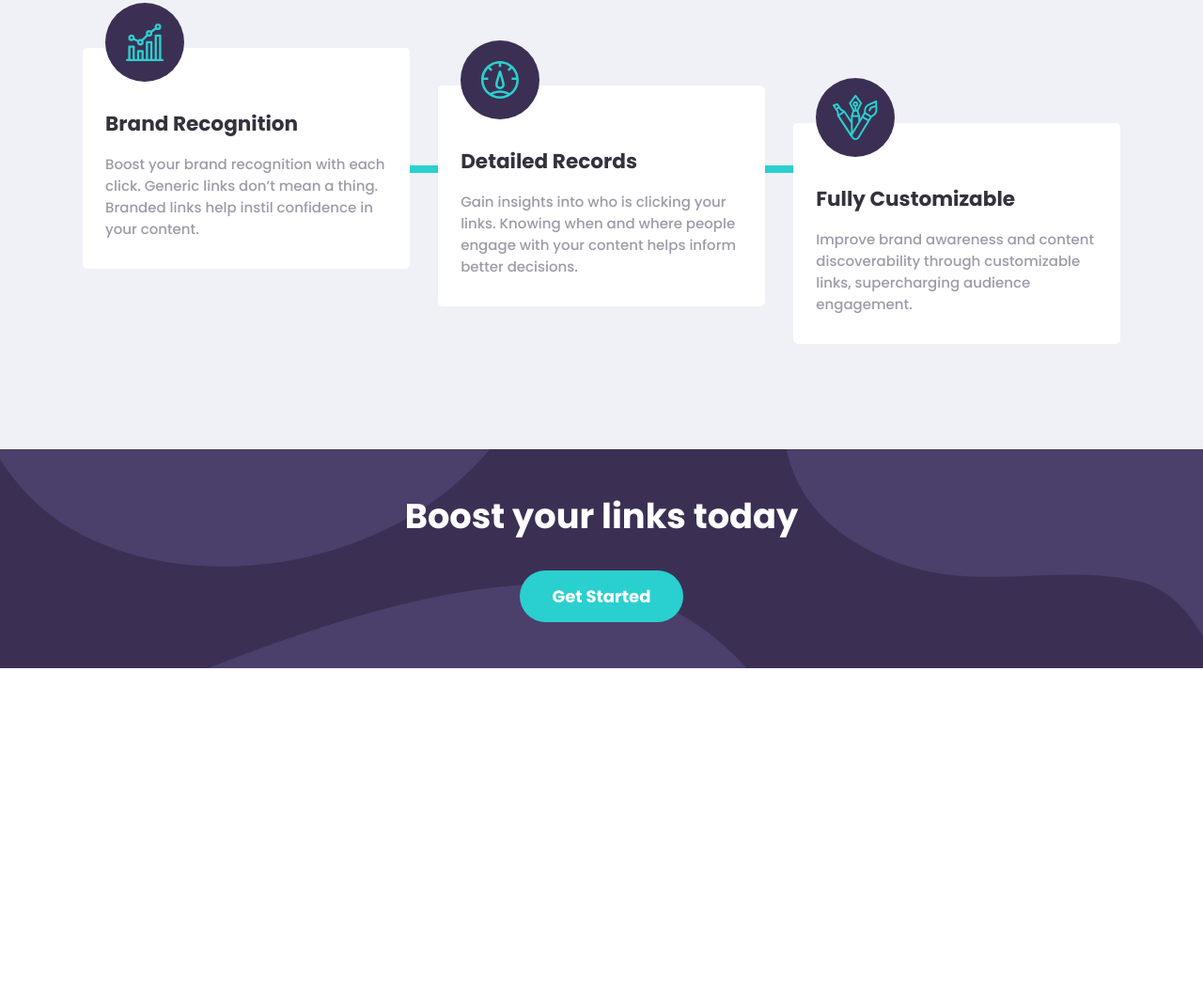
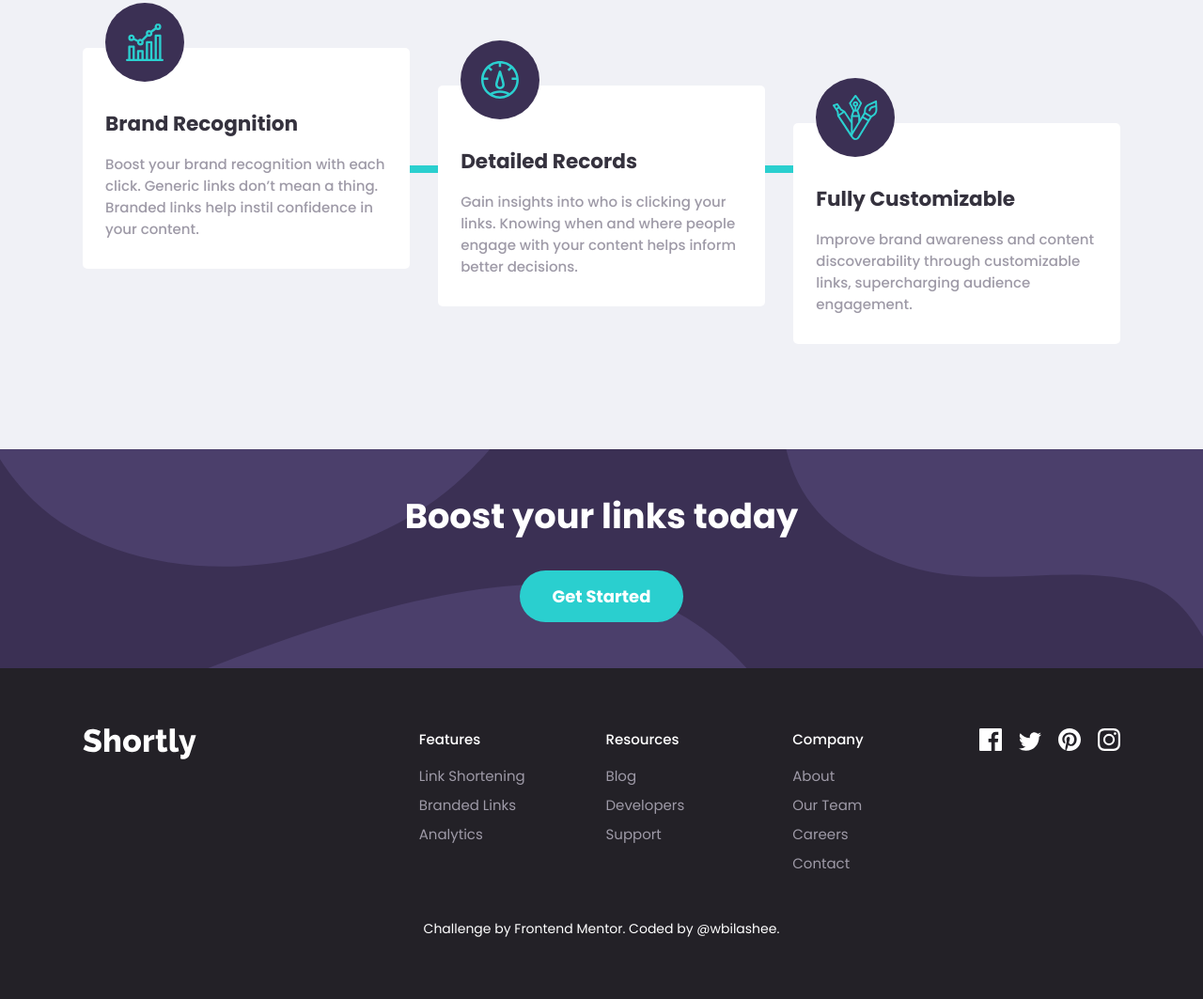
Before and after one commit to wbilashee/shortly, a plain HTML site: page index.html in a window 1280 px wide. Shown: the part 1172-2235 px from the top of the page at 94% size. Before the commit the page ends 1883 px from the top, so only its background shows below. Drawn offline with Linux system fonts and the light colour scheme.

Commit message:
footer done

```diff
--- /dev/null
+++ b/app/scss/_footer.scss
@@ -0,0 +1,88 @@
+.footer {
+  padding: 4rem 0;
+  background: $veryDarkViolet;
+
+  &__container {
+    display: block;
+    text-align: center;
+    grid-template-columns: 1.8fr 1fr 1fr 1fr 0.7fr;
+
+    @include breakpoint-up(large) {
+      display: grid;
+      text-align: left;
+    }
+
+    img {
+      margin-bottom: 3rem;
+
+      @include breakpoint-up(large) {
+        margin-bottom: 0;
+      }
+    }
+  }
+
+  &__links {
+    margin-bottom: 3rem;
+
+    @include breakpoint-up(large) {
+      margin-bottom: 0;
+    }
+
+    a {
+      font-size: 0.9375rem;
+
+      &:first-child {
+        color: white;
+        font-weight: 500;
+        margin-bottom: 1rem;
+      }
+
+      display: block;
+      color: $grayishViolet;
+      margin-bottom: 0.5rem;
+      transition: all 0.3s ease-in-out;
+
+      &:hover:not(:first-child) {
+        color: $cyan;
+      }
+    }
+  }
+
+  &__social {
+    align-items: baseline;
+    justify-content: center;
+
+    @include breakpoint-up(large) {
+      justify-content: unset;
+    }
+
+    svg {
+      cursor: pointer;
+
+      path {
+        transition: all 0.3s ease-in-out;
+      }
+
+      &:hover {
+        path {
+          fill: $cyan;
+        }
+      }
+
+      &:not(:last-child) {
+        margin-right: 1.125rem;
+      }
+    }
+  }
+
+  .attribution {
+    color: white;
+    margin-top: 2.5rem;
+    text-align: center;
+    font-size: 0.875rem;
+
+    a {
+      color: white;
+    }
+  }
+}
--- a/app/scss/style.scss
+++ b/app/scss/style.scss
@@ -7,3 +7,4 @@
 @import "shorten-form";
 @import "statistics";
 @import "boost";
+@import "footer";
--- a/index.html
+++ b/index.html
@@ -119,31 +119,62 @@
         <a href="#" class="button">Get Started</a>
       </div>
     </section>
-    <!--
-  Features
-
-  Link Shortening
-  Branded Links
-  Analytics
-
-  Resources
-
-  Blog
-  Developers
-  Support
-
-  Company
-
-  About
-  Our Team
-  Careers
-  Contact
-
-  <div class="attribution">
-    Challenge by <a href="https://www.frontendmentor.io?ref=challenge" target="_blank">Frontend Mentor</a>.
-    Coded by <a href="#">Your Name Here</a>.
-  </div>
--->
+    <footer class="footer">
+      <div class="footer__container container container--px">
+        <img src="./images/white-logo.svg" alt="white-logo" />
+        <div class="footer__links">
+          <a href="#">Features</a>
+          <a href="#">Link Shortening</a>
+          <a href="#">Branded Links</a>
+          <a href="#">Analytics</a>
+        </div>
+        <div class="footer__links">
+          <a href="#">Resources</a>
+          <a href="#">Blog</a>
+          <a href="#">Developers</a>
+          <a href="#">Support</a>
+        </div>
+        <div class="footer__links">
+          <a href="#">Company</a>
+          <a href="#">About</a>
+          <a href="#">Our Team</a>
+          <a href="#">Careers</a>
+          <a href="#">Contact</a>
+        </div>
+        <div class="footer__social flex">
+          <svg xmlns="http://www.w3.org/2000/svg" width="24" height="24">
+            <path
+              fill="#FFF"
+              d="M22.675 0H1.325C.593 0 0 .593 0 1.325v21.351C0 23.407.593 24 1.325 24H12.82v-9.294H9.692v-3.622h3.128V8.413c0-3.1 1.893-4.788 4.659-4.788 1.325 0 2.463.099 2.795.143v3.24l-1.918.001c-1.504 0-1.795.715-1.795 1.763v2.313h3.587l-.467 3.622h-3.12V24h6.116c.73 0 1.323-.593 1.323-1.325V1.325C24 .593 23.407 0 22.675 0z"
+            />
+          </svg>
+          <svg xmlns="http://www.w3.org/2000/svg" width="24" height="20">
+            <path
+              fill="#FFF"
+              d="M24 2.557a9.83 9.83 0 01-2.828.775A4.932 4.932 0 0023.337.608a9.864 9.864 0 01-3.127 1.195A4.916 4.916 0 0016.616.248c-3.179 0-5.515 2.966-4.797 6.045A13.978 13.978 0 011.671 1.149a4.93 4.93 0 001.523 6.574 4.903 4.903 0 01-2.229-.616c-.054 2.281 1.581 4.415 3.949 4.89a4.935 4.935 0 01-2.224.084 4.928 4.928 0 004.6 3.419A9.9 9.9 0 010 17.54a13.94 13.94 0 007.548 2.212c9.142 0 14.307-7.721 13.995-14.646A10.025 10.025 0 0024 2.557z"
+            />
+          </svg>
+          <svg xmlns="http://www.w3.org/2000/svg" width="24" height="24">
+            <path
+              fill="#FFF"
+              d="M12 0C5.373 0 0 5.372 0 12c0 5.084 3.163 9.426 7.627 11.174-.105-.949-.2-2.405.042-3.441.218-.937 1.407-5.965 1.407-5.965s-.359-.719-.359-1.782c0-1.668.967-2.914 2.171-2.914 1.023 0 1.518.769 1.518 1.69 0 1.029-.655 2.568-.994 3.995-.283 1.194.599 2.169 1.777 2.169 2.133 0 3.772-2.249 3.772-5.495 0-2.873-2.064-4.882-5.012-4.882-3.414 0-5.418 2.561-5.418 5.207 0 1.031.397 2.138.893 2.738a.36.36 0 01.083.345l-.333 1.36c-.053.22-.174.267-.402.161-1.499-.698-2.436-2.889-2.436-4.649 0-3.785 2.75-7.262 7.929-7.262 4.163 0 7.398 2.967 7.398 6.931 0 4.136-2.607 7.464-6.227 7.464-1.216 0-2.359-.631-2.75-1.378l-.748 2.853c-.271 1.043-1.002 2.35-1.492 3.146C9.57 23.812 10.763 24 12 24c6.627 0 12-5.373 12-12 0-6.628-5.373-12-12-12z"
+            />
+          </svg>
+          <svg xmlns="http://www.w3.org/2000/svg" width="24" height="24">
+            <path
+              fill="#FFF"
+              d="M12 2.163c3.204 0 3.584.012 4.85.07 3.252.148 4.771 1.691 4.919 4.919.058 1.265.069 1.645.069 4.849 0 3.205-.012 3.584-.069 4.849-.149 3.225-1.664 4.771-4.919 4.919-1.266.058-1.644.07-4.85.07-3.204 0-3.584-.012-4.849-.07-3.26-.149-4.771-1.699-4.919-4.92-.058-1.265-.07-1.644-.07-4.849 0-3.204.013-3.583.07-4.849.149-3.227 1.664-4.771 4.919-4.919 1.266-.057 1.645-.069 4.849-.069zM12 0C8.741 0 8.333.014 7.053.072 2.695.272.273 2.69.073 7.052.014 8.333 0 8.741 0 12c0 3.259.014 3.668.072 4.948.2 4.358 2.618 6.78 6.98 6.98C8.333 23.986 8.741 24 12 24c3.259 0 3.668-.014 4.948-.072 4.354-.2 6.782-2.618 6.979-6.98.059-1.28.073-1.689.073-4.948 0-3.259-.014-3.667-.072-4.947-.196-4.354-2.617-6.78-6.979-6.98C15.668.014 15.259 0 12 0zm0 5.838a6.162 6.162 0 100 12.324 6.162 6.162 0 000-12.324zM12 16a4 4 0 110-8 4 4 0 010 8zm6.406-11.845a1.44 1.44 0 100 2.881 1.44 1.44 0 000-2.881z"
+            />
+          </svg>
+        </div>
+      </div>
+      <div class="attribution container container--px">
+        Challenge by
+        <a href="https://www.frontendmentor.io?ref=challenge" target="_blank"
+          >Frontend Mentor</a
+        >. Coded by <a href="#">@wbilashee</a>.
+      </div>
+    </footer>
     <script src="./app/js/app.js"></script>
   </body>
 </html>
```
Also changed, not shown: dist/style.css, images/icon-facebook.svg (deleted), images/icon-instagram.svg (deleted), images/icon-pinterest.svg (deleted), images/icon-twitter.svg (deleted), images/white-logo.svg (added), 1 other file.
